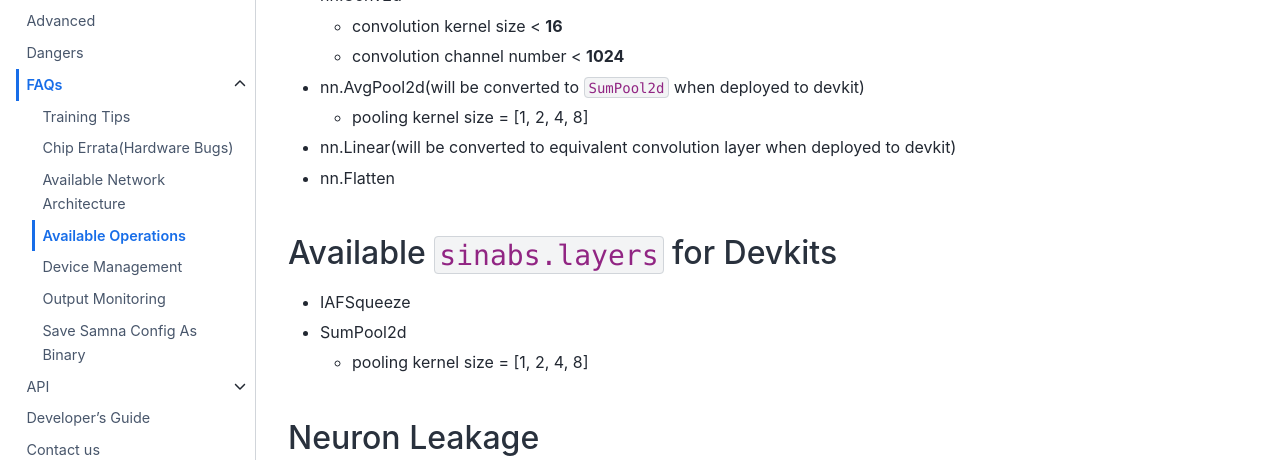
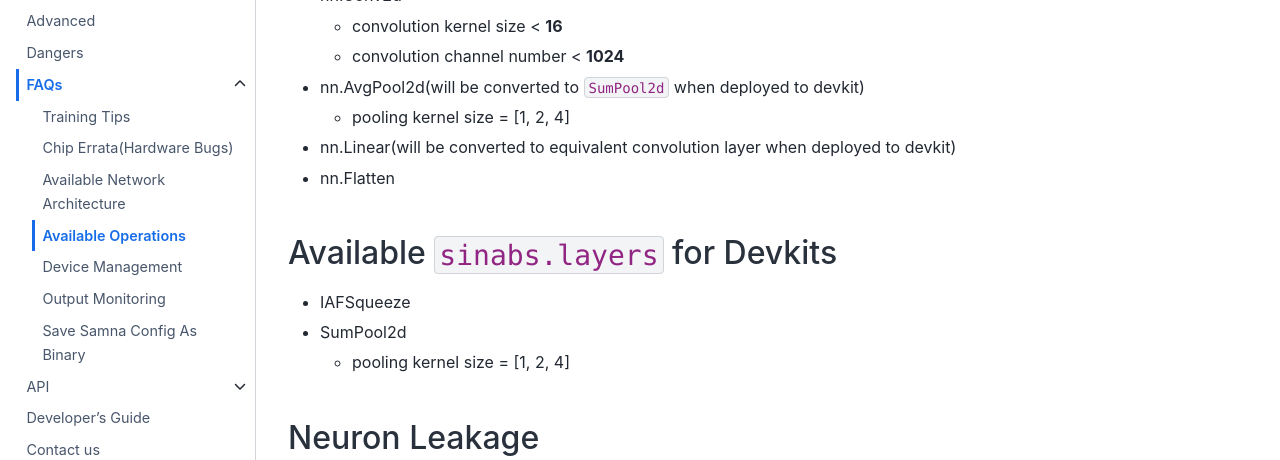
Before and after one commit to synsense/sinabs, a Sphinx documentation site: the page built from docs/source/faqs/available_algorithmic_operation.md, in a window 1280 px wide and 1139 px high. Shown: the part 278-738 px from the top of the window. Built offline with Sphinx 7.4.7 and the Sphinx Book theme 1.1.4, drawn with Linux system fonts in a browser that asks for light colours; the version number could not be read and is left out.

Commit message:
update error in available pooling size

```diff
--- a/docs/source/faqs/available_algorithmic_operation.md
+++ b/docs/source/faqs/available_algorithmic_operation.md
@@ -9,7 +9,7 @@ Current we support:
   - convolution channel number < **1024**
 
 - nn.AvgPool2d(will be converted to `SumPool2d` when deployed to devkit)
-  - pooling kernel size = [1, 2, 4, 8]
+  - pooling kernel size = [1, 2, 4]
 
 - nn.Linear(will be converted to equivalent convolution layer when deployed to devkit)
 - nn.Flatten
@@ -18,7 +18,7 @@ Current we support:
 
 - IAFSqueeze
 - SumPool2d
-  - pooling kernel size = [1, 2, 4, 8]
+  - pooling kernel size = [1, 2, 4]
 
 ## Neuron Leakage
 
```
